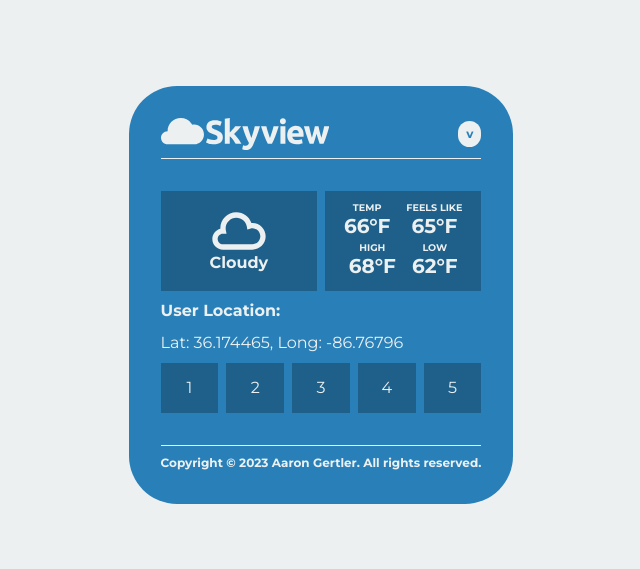
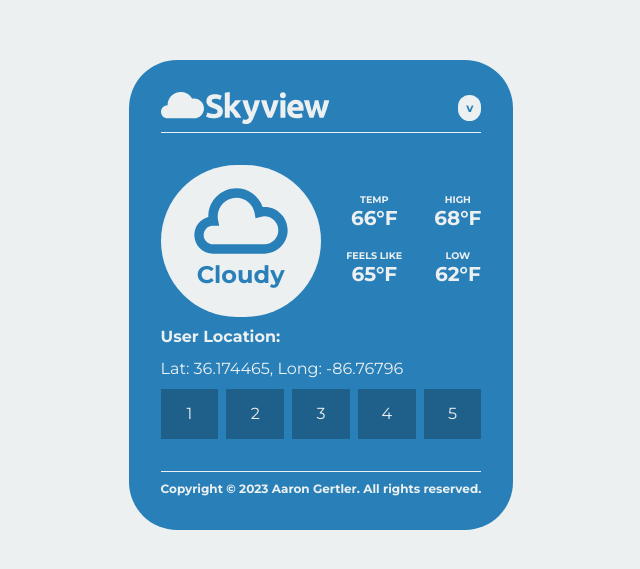
Before and after one commit to asgertler/skyview, a React (Vite) app: page / in a window 1280 px wide. Shown: the part 105-674 px from the top of the page, without its empty margins (319-959 px from the left). Built offline with nearby package versions, Linux system fonts and the light colour scheme; no server answers.

Commit message:
fix: resized current weather info

```diff
--- a/src/App.sass
+++ b/src/App.sass
@@ -45,34 +45,35 @@
   gap: .5rem
 
 #cw-left, #cw-right
-  width: 100%
-  height: 100px
   text-align: center
-  background-color: rgba(0, 0, 0, .25)
   display: flex
   align-items: center
   justify-content: center
 
 #cw-left
+  border-radius: 500px
+  padding: 1.5rem
   display: flex
   flex-flow: column nowrap
 
 #cw-left > svg
-  font-size: 4rem
-  margin: -.5rem 0rem -.25rem
+  font-size: 7rem
+  margin: -1.5rem 0rem -.25rem
 
 #cw-left > p
   font-weight: bold
-  margin: -.5rem 0rem 0rem
+  font-size: 1.5rem
+  margin: -1rem 0rem 0rem
 
 #cw-right
   font-weight: bold
   display: flex
+  flex-flow: row nowrap
+  gap: 2rem
+
+.cwr-info-stack
+  display: flex
   flex-flow: column nowrap
-
-.cwr-info-row
-  display: flex
-  flex-flow: row nowrap
   gap: 1rem
 
 .cwr-info
@@ -126,6 +127,10 @@
     background-color: #ECF0F1
     color: #2980B9
 
+  #cw-left
+    color: #2980B9
+    background-color: #ECF0F1
+
   #weather-footer
     color: #ECF0F1
     border-top: 1px solid #ECF0F1
@@ -145,6 +150,10 @@
     background-color: #2C3E50
     color: #2980B9
 
+  #cw-left
+    color: #2980B9
+    background-color: #2C3E50
+
   #weather-footer
     color: #2C3E50
     border-top: 1px solid #2C3E50
--- a/src/App.tsx
+++ b/src/App.tsx
@@ -66,7 +66,7 @@ function App() {
           </div>
 
           <div id='cw-right'>
-            <div className='cwr-info-row'>
+            <div className='cwr-info-stack'>
               <div className='cwr-info'>
                 <div className='info-label'>Temp</div>
                 <div className='info-value'>{kelvinToF}°F</div>
@@ -78,7 +78,7 @@ function App() {
               </div>
             </div>
 
-            <div className='cwr-info-row'>
+            <div className='cwr-info-stack'>
               <div className='cwr-info'>
                 <div className='info-label'>High</div>
                 <div className='info-value'>{kelvinHToF}°F</div>
```
